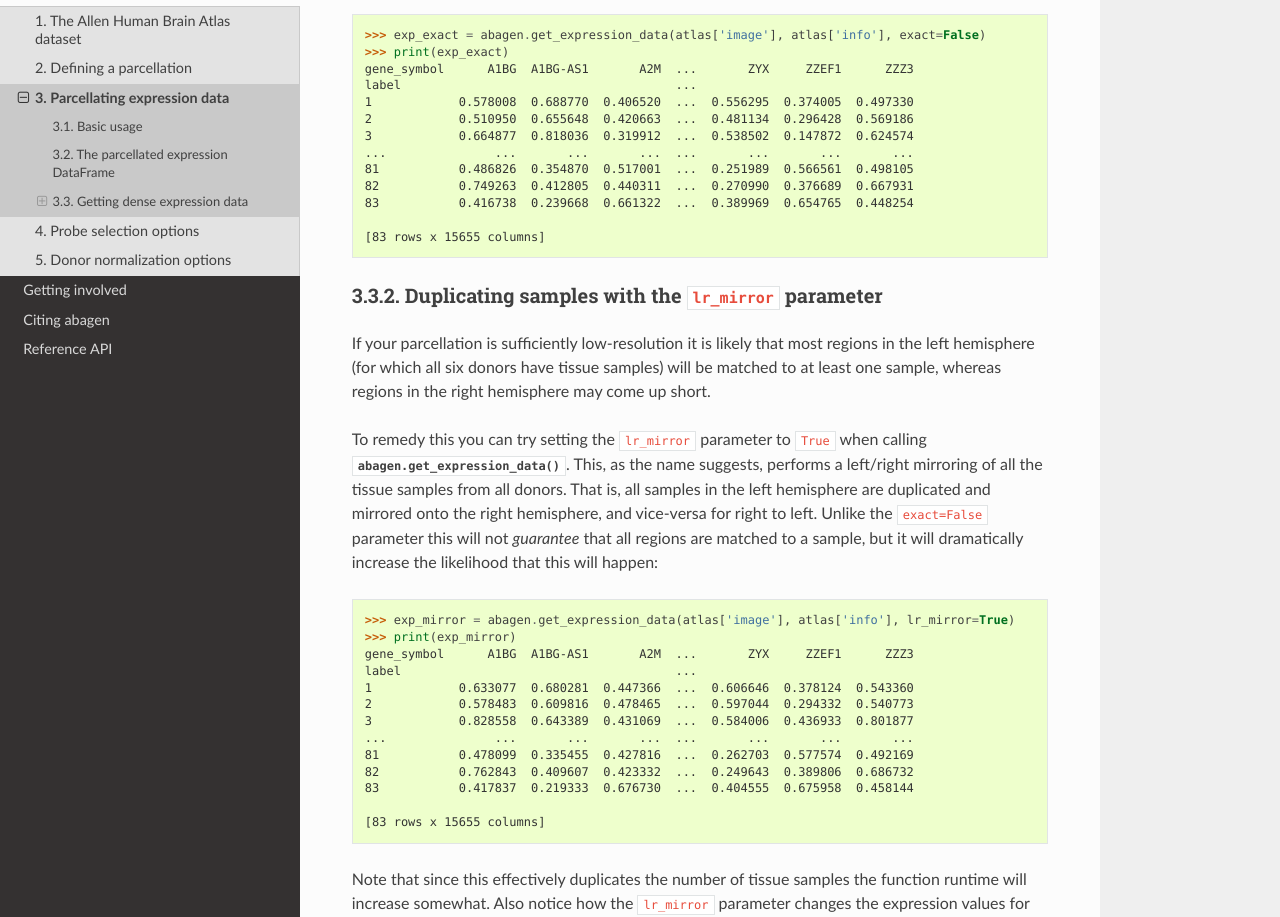
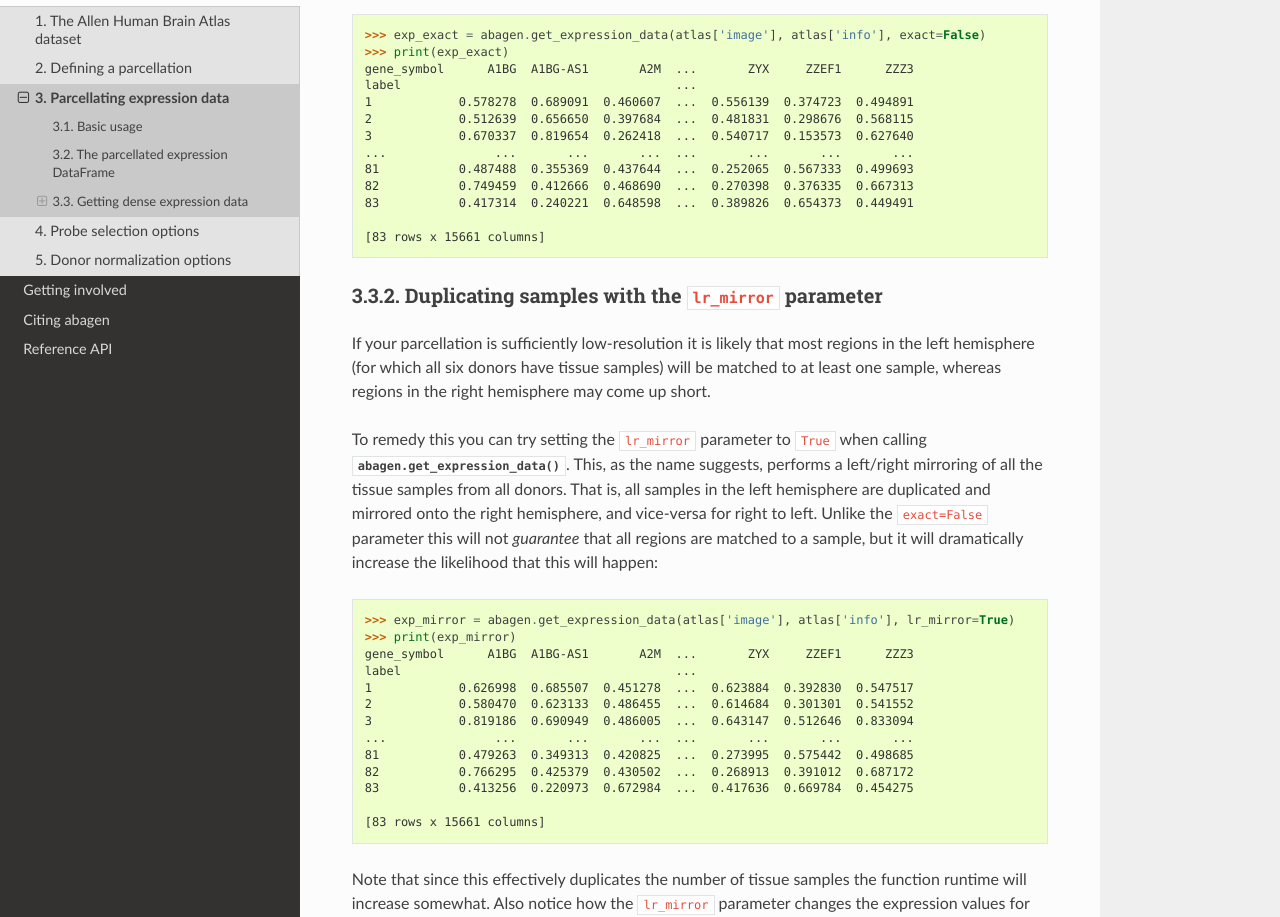
Before and after one commit to rmarkello/abagen, a Sphinx documentation site: the page built from docs/user_guide/expression.rst, in a window 1280 px wide and 1400 px high, scrolled down 2691 px. Shown: the part 245-1162 px from the top of the window. Built offline with Sphinx 7.4.7 and the Read the Docs theme 2.0.0, drawn with Linux system fonts in a browser that asks for light colours; some of the changed text lies outside the part shown.

Commit message:
[DOC] Fix expected outputs in doctests

```diff
--- a/docs/user_guide/expression.rst
+++ b/docs/user_guide/expression.rst
@@ -82,15 +82,15 @@ expression data normalized and aggregated across donors:
     >>> print(expression)
     gene_symbol      A1BG  A1BG-AS1       A2M  ...       ZYX     ZZEF1      ZZZ3
     label                                      ...
-    1            0.584804  0.680186  0.407087  ...  0.628665  0.371389  0.488942
-    2            0.518708  0.647558  0.418932  ...  0.553781  0.290940  0.564853
+    1            0.584886  0.680115  0.456676  ...  0.628942  0.372817  0.486182
+    2            0.520235  0.648150  0.390960  ...  0.554345  0.294109  0.563199
     3                 NaN       NaN       NaN  ...       NaN       NaN       NaN
     ...               ...       ...       ...  ...       ...       ...       ...
-    81           0.495329  0.341752  0.508363  ...  0.266736  0.573451  0.490982
-    82           0.756134  0.391646  0.421420  ...  0.292576  0.379677  0.674880
-    83           0.428424  0.222963  0.660437  ...  0.411786  0.661593  0.439605
+    81           0.496183  0.342802  0.426420  ...  0.266740  0.574540  0.492474
+    82           0.756227  0.392104  0.453205  ...  0.291817  0.380244  0.673324
+    83           0.429359  0.224082  0.652792  ...  0.411622  0.661333  0.440884
     <BLANKLINE>
-    [83 rows x 15655 columns]
+    [83 rows x 15661 columns]
 
 
 By default the data are normalized using a scaled robust sigmoid function such
@@ -159,15 +159,15 @@ will return a dense matrix (at the expense of some anatomical precision):
     >>> print(exp_exact)
     gene_symbol      A1BG  A1BG-AS1       A2M  ...       ZYX     ZZEF1      ZZZ3
     label                                      ...
-    1            0.578008  0.688770  0.406520  ...  0.556295  0.374005  0.497330
-    2            0.510950  0.655648  0.420663  ...  0.481134  0.296428  0.569186
-    3            0.664877  0.818036  0.319912  ...  0.538502  0.147872  0.624574
+    1            0.578278  0.689091  0.460607  ...  0.556139  0.374723  0.494891
+    2            0.512639  0.656650  0.397684  ...  0.481831  0.298676  0.568115
+    3            0.670337  0.819654  0.262418  ...  0.540717  0.153573  0.627640
     ...               ...       ...       ...  ...       ...       ...       ...
-    81           0.486826  0.354870  0.517001  ...  0.251989  0.566561  0.498105
-    82           0.749263  0.412805  0.440311  ...  0.270990  0.376689  0.667931
-    83           0.416738  0.239668  0.661322  ...  0.389969  0.654765  0.448254
+    81           0.487488  0.355369  0.437644  ...  0.252065  0.567333  0.499693
+    82           0.749459  0.412666  0.468690  ...  0.270398  0.376335  0.667313
+    83           0.417314  0.240221  0.648598  ...  0.389826  0.654373  0.449491
     <BLANKLINE>
-    [83 rows x 15655 columns]
+    [83 rows x 15661 columns]
 
 
 .. _usage_expression_lrmirror:
@@ -197,15 +197,16 @@ but it will dramatically increase the likelihood that this will happen:
     >>> print(exp_mirror)
     gene_symbol      A1BG  A1BG-AS1       A2M  ...       ZYX     ZZEF1      ZZZ3
     label                                      ...
-    1            0.633077  0.680281  0.447366  ...  0.606646  0.378124  0.543360
-    2            0.578483  0.609816  0.478465  ...  0.597044  0.294332  0.540773
-    3            0.828558  0.643389  0.431069  ...  0.584006  0.436933  0.801877
+    1            0.626998  0.685507  0.451278  ...  0.623884  0.392830  0.547517
+    2            0.580470  0.623133  0.486455  ...  0.614684  0.301301  0.541552
+    3            0.819186  0.690949  0.486005  ...  0.643147  0.512646  0.833094
     ...               ...       ...       ...  ...       ...       ...       ...
-    81           0.478099  0.335455  0.427816  ...  0.262703  0.577574  0.492169
-    82           0.762843  0.409607  0.423332  ...  0.249643  0.389806  0.686732
-    83           0.417837  0.219333  0.676730  ...  0.404555  0.675958  0.458144
+    81           0.479263  0.349313  0.420825  ...  0.273995  0.575442  0.498685
+    82           0.766295  0.425379  0.430502  ...  0.268913  0.391012  0.687172
+    83           0.413256  0.220973  0.672984  ...  0.417636  0.669784  0.454275
     <BLANKLINE>
-    [83 rows x 15655 columns]
+    [83 rows x 15661 columns]
+
 
 
 Note that since this effectively duplicates the number of tissue samples the
```
Also changed, not shown: 1 other file.
